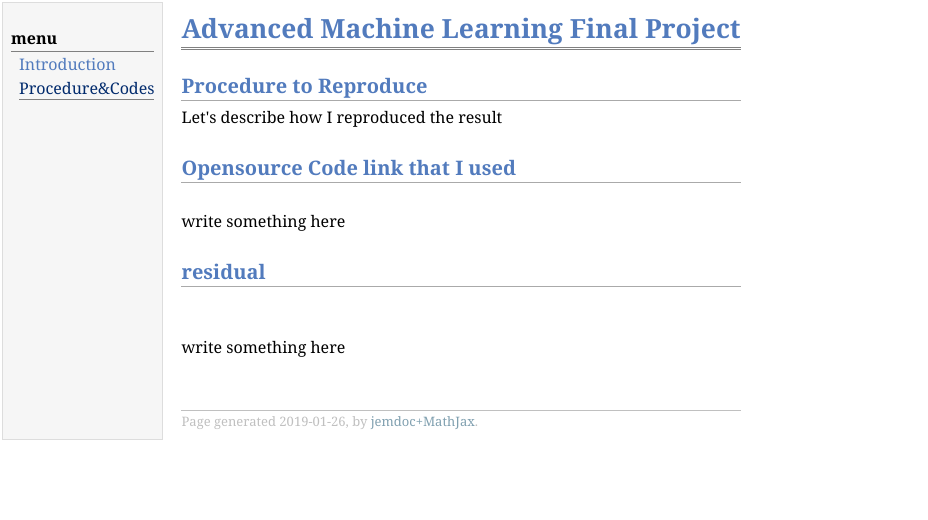
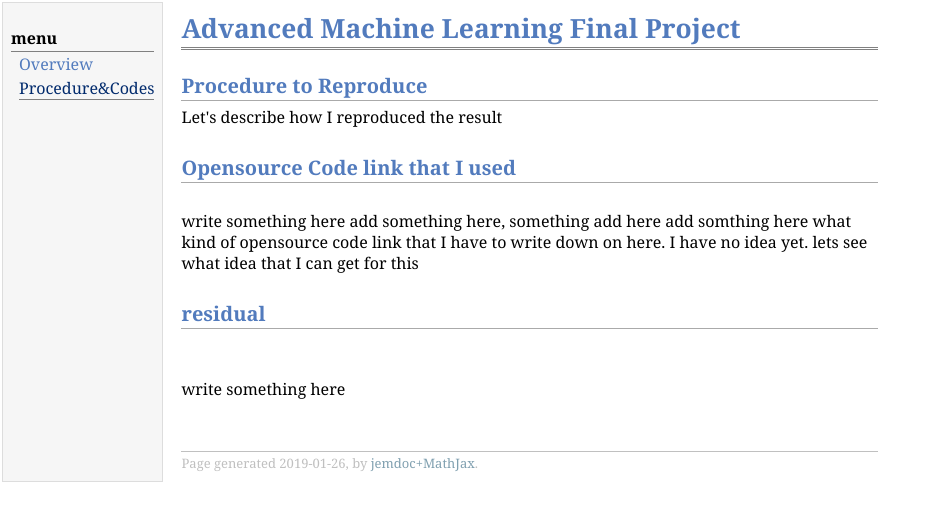
Before and after one commit to jeeseop/aml_finalproj, a plain HTML site: page procedure.html in a window 1280 px wide. Shown: the whole page, without its empty margins (0-928 px from the left). Drawn offline with nearby package versions, Linux system fonts and the light colour scheme; some packages are replaced by stand-ins of ours.

Commit message:
minor modification

```diff
--- a/procedure.html
+++ b/procedure.html
@@ -21,7 +21,7 @@ MathJax.Hub.Config({
 <tr valign="top">
 <td id="layout-menu">
 <div class="menu-category">menu</div>
-<div class="menu-item"><a href="index.html">Introduction</a></div>
+<div class="menu-item"><a href="index.html">Overview</a></div>
 <div class="menu-item"><a href="procedure.html" class="current">Procedure&Codes</a></div>
 </td>
 <td id="layout-content">
@@ -37,7 +37,7 @@ MathJax.Hub.Config({
 <!--<img src="photos/cpr_blockdiagram.jpg" width="350"></img>
 <br>-->
 <br>
-<p>write something here
+<p>write something here add something here, something add here add somthing here what kind of opensource code link that I have to write down on here. I have no idea yet. lets see what idea that I can get for this
 </p>
 
 <h2>residual</h2>
```
